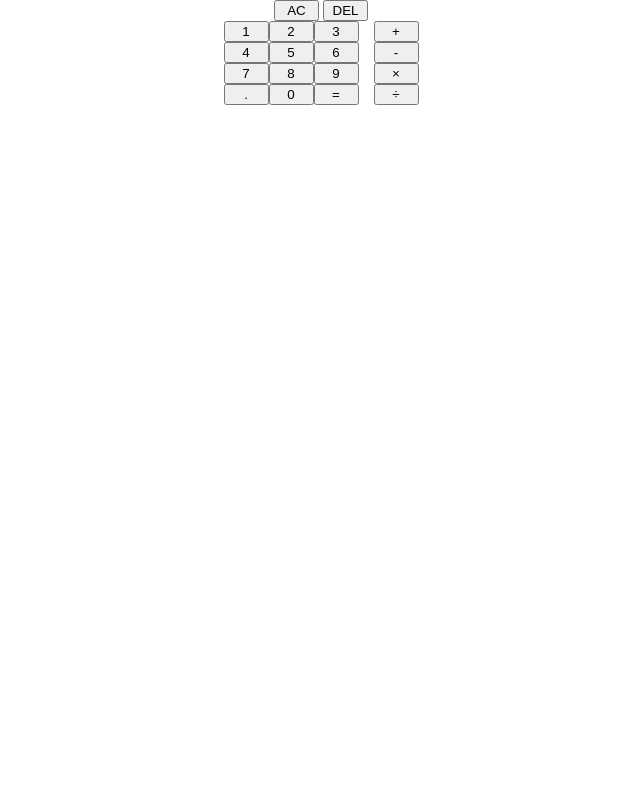
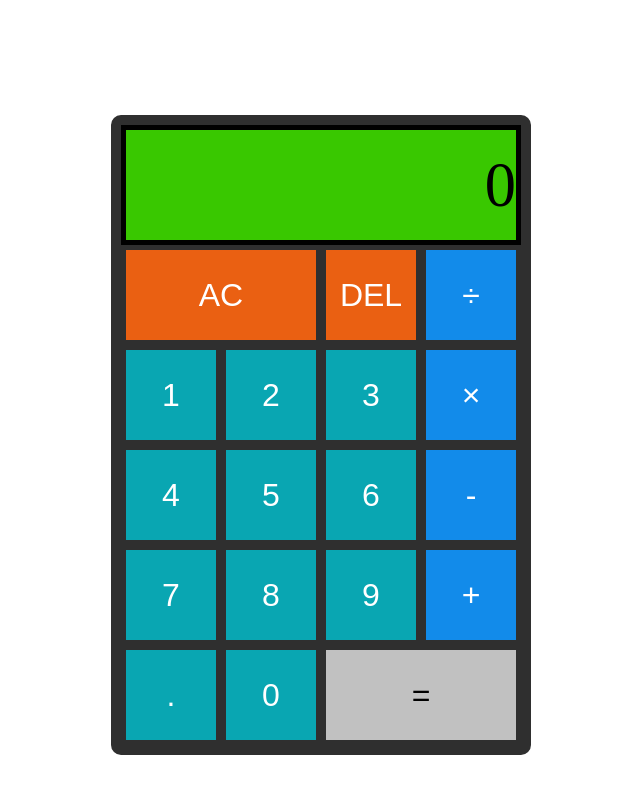
Before and after one commit to BlockSmith64/Calculator, a plain HTML site: page index.html in a window 1280 px wide. Shown: the whole page, without its empty margins (319-959 px from the left). Drawn offline with Linux system fonts and the light colour scheme.

Commit message:
fixed layout and added stylying

```diff
--- a/css/style.css
+++ b/css/style.css
@@ -1,25 +1,76 @@
 .container {
-  display: flex;
-  flex-direction: column;
+  display: grid;
   justify-content: center;
-  align-items: center;
-}
-.numbers {
-  display: flex;
-  flex-wrap: wrap;
-
-  width: 150px;
+  align-content: center;
+  margin-top: 2.2em;
+  width: fit-content;
+  position: absolute;
+  top: 50%;
+  left: 50%;
+  transform: translate(-50%, -50%);
+  grid-template-columns: repeat(4, 100px);
+  grid-template-rows: minmax(120px, auto) repeat(5, 100px);
+  border: 10px solid rgba(47, 47, 47, 1);
+  border-radius: 10px;
 }
 
-.btns {
+.display-screen {
+  background-color: #39c800;
+  color: black;
+  grid-column: 1 / 5;
+  font-size: 3.9em;
   display: flex;
+  flex-direction: row-reverse;
+  align-items: center;
+  border: 5px solid #000;
 }
 
-.btn {
-  width: 45px;
+.calculator {
+  position: relative;
+  min-height: 90vh;
+  background: #2f2f2f;
 }
 
-.operator-btns {
-  display: flex;
-  flex-direction: column;
+.container .big {
+  grid-column: span 2;
 }
+
+.container .operator {
+  font-size: 2rem;
+  background: #128bea;
+}
+
+.operator:active {
+  background: #6aaee2;
+}
+.container button {
+  font-size: 2rem;
+  border: 5px solid rgba(47, 47, 47, 1);
+  color: #fff;
+  background: #09a6b2;
+}
+
+button:hover {
+  cursor: pointer;
+}
+
+.container .func {
+  background-color: #ea6012;
+}
+
+.func:active {
+  background-color: #fa7d34;
+}
+
+.container .equal {
+  background: #c1c1c1;
+  color: #000;
+}
+
+.equal:active {
+  background: #8f8e8e;
+}
+
+.num-btn:active {
+  background-color: #33b9bd;
+}
--- a/index.html
+++ b/index.html
@@ -9,34 +9,27 @@
     <link rel="stylesheet" href="./css/style.css" />
   </head>
   <body>
-    <div class="container">
-      <div class="display-screen"></div>
-      <div>
-        <button class="btn AC" data-key="27">AC</button>
-        <button class="btn del" data-key="8">DEL</button>
-      </div>
-      <div class="btn"></div>
-      <div class="btns">
-        <div class="numbers">
-          <button class="btn num-btn num1" data-key="49">1</button>
-          <button class="btn num-btn num2" data-key="50">2</button>
-          <button class="btn num-btn num3" data-key="51">3</button>
-          <button class="btn num-btn num4" data-key="52">4</button>
-          <button class="btn num-btn num5" data-key="53">5</button>
-          <button class="btn num-btn num6" data-key="54">6</button>
-          <button class="btn num-btn num7" data-key="55">7</button>
-          <button class="btn num-btn num8" data-key="56">8</button>
-          <button class="btn num-btn num9" data-key="57">9</button>
-          <button class="btn decimal" data-key="190">.</button>
-          <button class="btn num-btn num0" data-key="48">0</button>
-          <button class="btn equal" data-key="13">=</button>
-        </div>
-        <div class="operator-btns">
-          <button class="btn add" data-key="107">&#43;</button>
-          <button class="btn subtract" data-key="109">&#45;</button>
-          <button class="btn multiply" data-key="106">&#215;</button>
-          <button class="btn divide" data-key="111">&#247;</button>
-        </div>
+    <div class="calculater">
+      <div class="container">
+        <div class="display-screen">0</div>
+        <button class="btn func big AC" data-key="27">AC</button>
+        <button class="btn func delete" data-key="8">DEL</button>
+        <button class="btn operator divide" data-key="111">&#247;</button>
+        <button class="btn num-btn" data-key="49">1</button>
+        <button class="btn num-btn" data-key="50">2</button>
+        <button class="btn num-btn" data-key="51">3</button>
+        <button class="btn operator multiply" data-key="106">&#215;</button>
+        <button class="btn num-btn" data-key="52">4</button>
+        <button class="btn num-btn" data-key="53">5</button>
+        <button class="btn num-btn" data-key="54">6</button>
+        <button class="btn operator subtract" data-key="109">&#45;</button>
+        <button class="btn num-btn" data-key="55">7</button>
+        <button class="btn num-btn" data-key="56">8</button>
+        <button class="btn num-btn" data-key="57">9</button>
+        <button class="btn operator add" data-key="107">&#43;</button>
+        <button class="btn decimal" data-key="190">.</button>
+        <button class="btn num-btn" data-key="48">0</button>
+        <button class="btn big equal" data-key="13">=</button>
       </div>
     </div>
     <script src="./js/script.js"></script>
```
